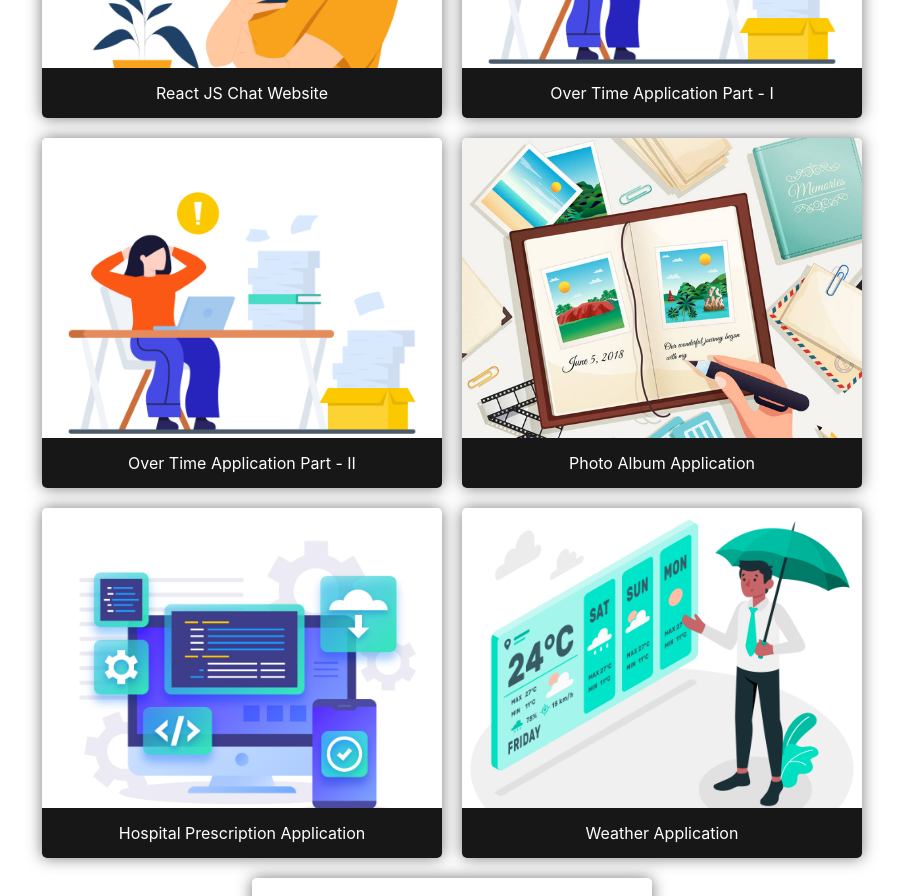
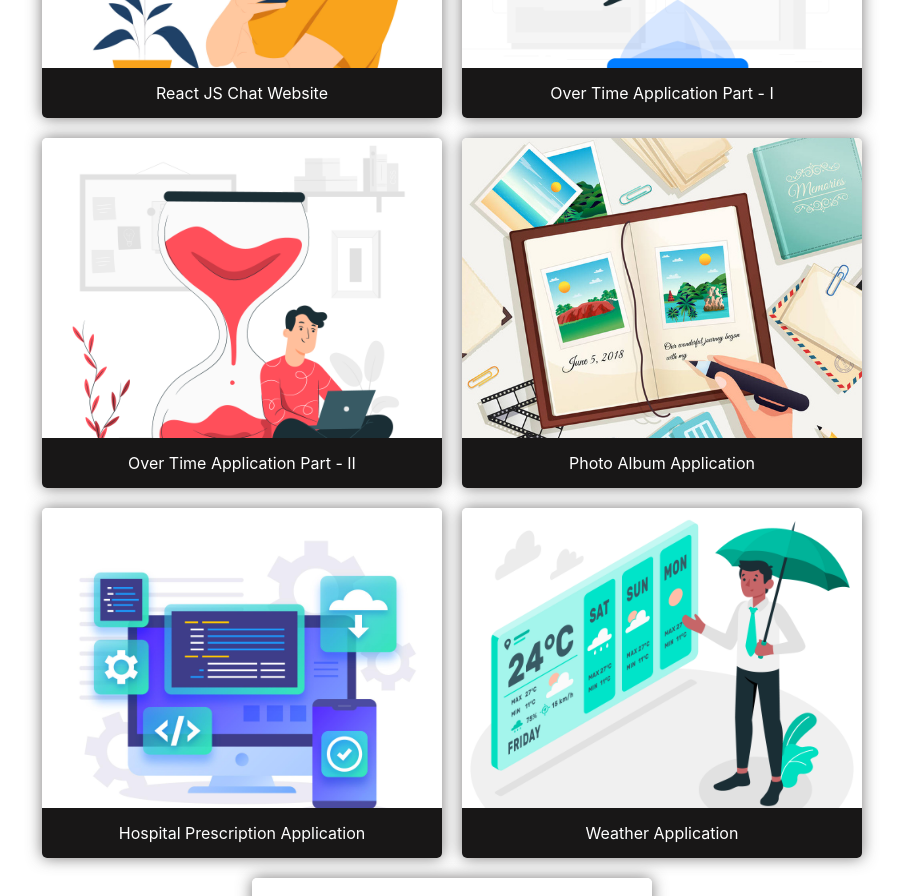
Before and after one commit to ARNAB-BOTMAS/portfolio, a React (Create React App) app: page / in a window 1280 px wide. Shown: the part 4080-4976 px from the top of the page, without its empty margins (188-1091 px from the left). Built offline with nearby package versions, Linux system fonts and the light colour scheme.

Commit message:
first commit

```diff
--- a/src/sass/desktop.scss
+++ b/src/sass/desktop.scss
@@ -486,7 +486,7 @@
                     background-position: center;
                 }
                 .projectcard:nth-child(5){
-                    background: url(../Image//back-project/overtime.jpg);
+                    background: url(../Image//back-project/overtime2.jpg);
                     background-repeat: no-repeat;
                     background-size: cover;
                     background-position: center;
--- a/src/sass/phone.scss
+++ b/src/sass/phone.scss
@@ -495,7 +495,7 @@
                     background-position: center;
                 }
                 .projectcard:nth-child(5){
-                    background: url(../Image//back-project/overtime.jpg);
+                    background: url(../Image//back-project/overtime2.jpg);
                     background-repeat: no-repeat;
                     background-size: cover;
                     background-position: center;
--- a/src/sass/tab.scss
+++ b/src/sass/tab.scss
@@ -496,7 +496,7 @@
                     background-position: center;
                 }
                 .projectcard:nth-child(5){
-                    background: url(../Image//back-project/overtime.jpg);
+                    background: url(../Image//back-project/overtime2.jpg);
                     background-repeat: no-repeat;
                     background-size: cover;
                     background-position: center;
```
Also changed, not shown: src/Image/back-project/overtime.jpg, src/Image/back-project/overtime2.jpg (added).
